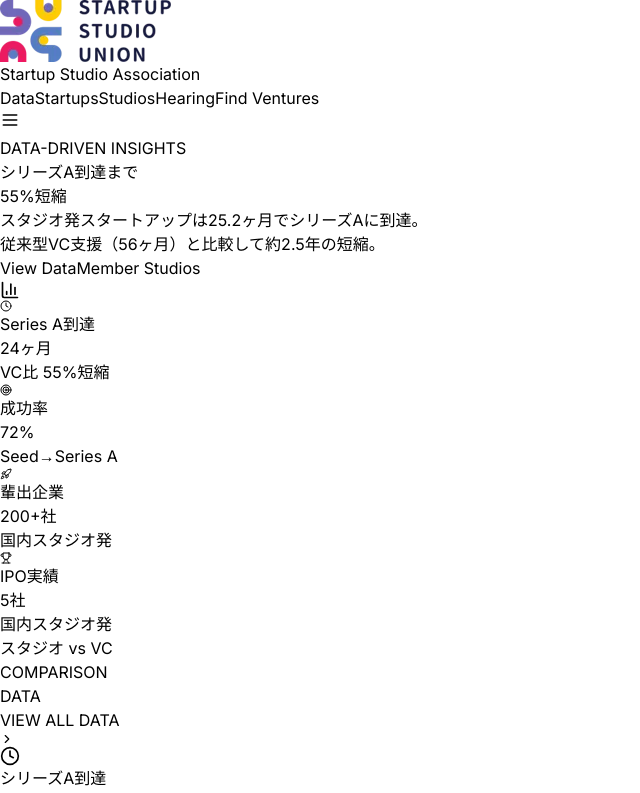
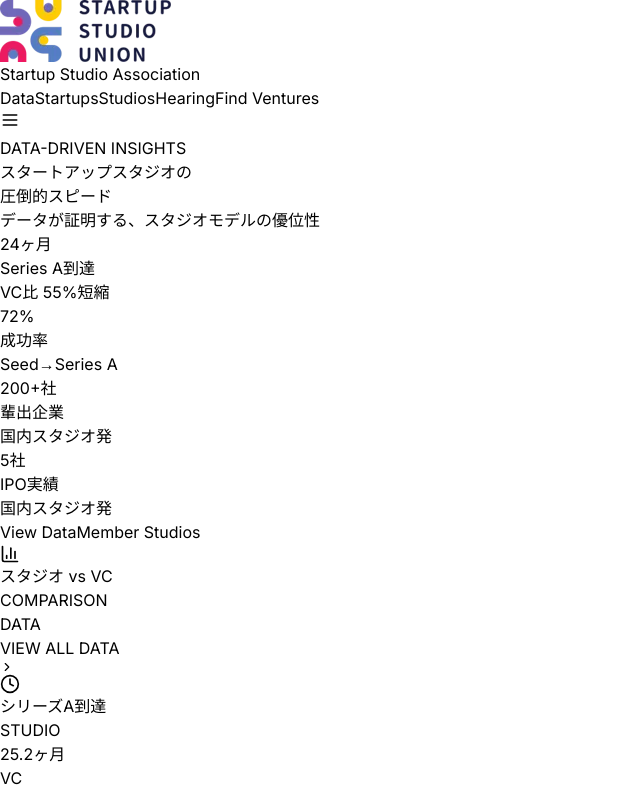
Before and after one commit to ymt201777-hash/startup-studio-association, a React (Vite) app in the folder startup-studio-association/client/: page / in a window 1280 px wide. Shown: the top 793 px of the page, without its empty margins (0-640 px from the left). Built offline with nearby package versions, Linux system fonts and the light colour scheme.

Commit message:
Update App.tsx

```diff
--- a/startup-studio-association/client/src/App.tsx
+++ b/startup-studio-association/client/src/App.tsx
@@ -623,54 +623,98 @@
 
       {viewMode === 'top' && (
         <>
-          {/* Hero Section - 更新されたメッセージ */}
-          <section className="relative pt-32 sm:pt-40 md:pt-48 lg:pt-64 pb-20 sm:pb-28 md:pb-32 lg:pb-52 overflow-hidden">
+          {/* Hero Section - バン！バン！デザイン */}
+          <section className="relative pt-28 sm:pt-36 md:pt-44 pb-16 sm:pb-20 md:pb-28 overflow-hidden">
             <div className="absolute top-0 left-1/2 -translate-x-1/2 w-full max-w-[1000px] h-[400px] md:h-[600px] bg-blue-500/10 blur-[80px] md:blur-[120px] rounded-full pointer-events-none"></div>
-            <div className="max-w-7xl mx-auto px-4 sm:px-6 relative z-10 text-center md:text-left">
-              <div className="max-w-4xl mx-auto md:mx-0">
+            <div className="max-w-7xl mx-auto px-4 sm:px-6 relative z-10">
+              {/* Tag */}
+              <div className="text-center mb-6 md:mb-8">
                 <Tag color="green">DATA-DRIVEN INSIGHTS</Tag>
-                <h1 className="text-3xl sm:text-5xl md:text-6xl lg:text-7xl xl:text-8xl font-black mt-6 md:mt-8 mb-8 md:mb-10 leading-[1.1] md:leading-[1.05] tracking-tighter text-white">
-                  シリーズA到達まで<br />
-                  <span className="bg-gradient-to-r from-blue-400 via-purple-400 to-red-400 bg-clip-text text-transparent">55%短縮</span>
-                </h1>
-                <p className="text-sm sm:text-lg md:text-xl lg:text-2xl text-gray-400 mb-10 md:mb-14 leading-relaxed font-medium max-w-2xl tracking-wide">
-                  スタジオ発スタートアップは25.2ヶ月でシリーズAに到達。<br className="hidden md:block" />
-                  従来型VC支援（56ヶ月）と比較して約2.5年の短縮。
-                </p>
-                <div className="flex flex-col sm:flex-row justify-center md:justify-start gap-4 md:gap-6">
-                  <button onClick={() => {setViewMode('comparison'); window.scrollTo(0,0)}} className="bg-gradient-to-r from-blue-600 to-purple-600 text-white px-8 md:px-10 py-4 md:py-5 rounded-xl md:rounded-2xl font-black text-sm md:text-lg hover:shadow-[0_0_40px_rgba(59,130,246,0.3)] hover:-translate-y-1 transition-all flex items-center justify-center gap-3 border border-white/10 uppercase tracking-wider">
-                    View Data <BarChart3 size={20} />
-                  </button>
-                  <button onClick={() => {setViewMode('studios'); window.scrollTo(0,0)}} className="bg-white/5 backdrop-blur-lg text-white border border-white/10 px-8 md:px-10 py-4 md:py-5 rounded-xl md:rounded-2xl font-black text-sm md:text-lg hover:bg-white/10 transition-all uppercase tracking-wider">
-                    Member Studios
-                  </button>
+              </div>
+
+              {/* Main Headline */}
+              <h1 className="text-3xl sm:text-5xl md:text-6xl lg:text-7xl font-black text-center mb-4 md:mb-6 leading-tight tracking-tighter text-white">
+                スタートアップスタジオの<br />
+                <span className="bg-gradient-to-r from-blue-400 via-purple-400 to-red-400 bg-clip-text text-transparent">
+                  圧倒的スピード
+                </span>
+              </h1>
+
+              <p className="text-gray-400 text-center text-sm sm:text-lg md:text-xl mb-10 md:mb-14 max-w-2xl mx-auto">
+                データが証明する、スタジオモデルの優位性
+              </p>
+
+              {/* ★ メインの4つ横並び Stats - バン！バン！ */}
+              <div className="grid grid-cols-2 md:grid-cols-4 gap-3 sm:gap-4 md:gap-6 mb-10 md:mb-14">
+                {/* 1. Series A到達 */}
+                <div className="relative group">
+                  <div className="absolute inset-0 bg-gradient-to-br from-blue-500/20 to-blue-600/5 rounded-2xl md:rounded-3xl blur-xl group-hover:blur-2xl transition-all"></div>
+                  <div className="relative bg-[#12121a] border border-blue-500/30 rounded-2xl md:rounded-3xl p-4 sm:p-6 md:p-8 text-center hover:border-blue-400/50 transition-all hover:-translate-y-1">
+                    <div className="flex items-baseline justify-center gap-1 mb-2 md:mb-3">
+                      <span className="text-4xl sm:text-5xl md:text-6xl lg:text-7xl font-black text-white tracking-tighter">24</span>
+                      <span className="text-lg sm:text-xl md:text-2xl font-bold text-blue-400">ヶ月</span>
+                    </div>
+                    <p className="text-xs sm:text-sm md:text-base font-bold text-gray-300 mb-2">Series A到達</p>
+                    <span className="inline-block px-2 sm:px-3 py-1 rounded-full bg-blue-500/20 text-blue-400 text-[10px] sm:text-xs font-black">
+                      VC比 55%短縮
+                    </span>
+                  </div>
+                </div>
+
+                {/* 2. 成功率 */}
+                <div className="relative group">
+                  <div className="absolute inset-0 bg-gradient-to-br from-green-500/20 to-green-600/5 rounded-2xl md:rounded-3xl blur-xl group-hover:blur-2xl transition-all"></div>
+                  <div className="relative bg-[#12121a] border border-green-500/30 rounded-2xl md:rounded-3xl p-4 sm:p-6 md:p-8 text-center hover:border-green-400/50 transition-all hover:-translate-y-1">
+                    <div className="flex items-baseline justify-center gap-1 mb-2 md:mb-3">
+                      <span className="text-4xl sm:text-5xl md:text-6xl lg:text-7xl font-black text-white tracking-tighter">72</span>
+                      <span className="text-lg sm:text-xl md:text-2xl font-bold text-green-400">%</span>
+                    </div>
+                    <p className="text-xs sm:text-sm md:text-base font-bold text-gray-300 mb-2">成功率</p>
+                    <span className="inline-block px-2 sm:px-3 py-1 rounded-full bg-green-500/20 text-green-400 text-[10px] sm:text-xs font-black">
+                      Seed→Series A
+                    </span>
+                  </div>
+                </div>
+
+                {/* 3. 輩出企業 */}
+                <div className="relative group">
+                  <div className="absolute inset-0 bg-gradient-to-br from-purple-500/20 to-purple-600/5 rounded-2xl md:rounded-3xl blur-xl group-hover:blur-2xl transition-all"></div>
+                  <div className="relative bg-[#12121a] border border-purple-500/30 rounded-2xl md:rounded-3xl p-4 sm:p-6 md:p-8 text-center hover:border-purple-400/50 transition-all hover:-translate-y-1">
+                    <div className="flex items-baseline justify-center gap-1 mb-2 md:mb-3">
+                      <span className="text-4xl sm:text-5xl md:text-6xl lg:text-7xl font-black text-white tracking-tighter">200</span>
+                      <span className="text-lg sm:text-xl md:text-2xl font-bold text-purple-400">+社</span>
+                    </div>
+                    <p className="text-xs sm:text-sm md:text-base font-bold text-gray-300 mb-2">輩出企業</p>
+                    <span className="inline-block px-2 sm:px-3 py-1 rounded-full bg-purple-500/20 text-purple-400 text-[10px] sm:text-xs font-black">
+                      国内スタジオ発
+                    </span>
+                  </div>
+                </div>
+
+                {/* 4. IPO実績 */}
+                <div className="relative group">
+                  <div className="absolute inset-0 bg-gradient-to-br from-red-500/20 to-red-600/5 rounded-2xl md:rounded-3xl blur-xl group-hover:blur-2xl transition-all"></div>
+                  <div className="relative bg-[#12121a] border border-red-500/30 rounded-2xl md:rounded-3xl p-4 sm:p-6 md:p-8 text-center hover:border-red-400/50 transition-all hover:-translate-y-1">
+                    <div className="flex items-baseline justify-center gap-1 mb-2 md:mb-3">
+                      <span className="text-4xl sm:text-5xl md:text-6xl lg:text-7xl font-black text-white tracking-tighter">5</span>
+                      <span className="text-lg sm:text-xl md:text-2xl font-bold text-red-400">社</span>
+                    </div>
+                    <p className="text-xs sm:text-sm md:text-base font-bold text-gray-300 mb-2">IPO実績</p>
+                    <span className="inline-block px-2 sm:px-3 py-1 rounded-full bg-red-500/20 text-red-400 text-[10px] sm:text-xs font-black">
+                      国内スタジオ発
+                    </span>
+                  </div>
                 </div>
               </div>
-            </div>
-          </section>
 
-          {/* Stats Section - スピード感重視の数字 */}
-          <section className="relative z-10 -mt-6 sm:-mt-10 px-4 sm:px-6">
-            <div className="max-w-7xl mx-auto bg-white/[0.03] backdrop-blur-3xl border border-white/10 rounded-[1.5rem] sm:rounded-[2.5rem] p-6 sm:p-10 md:p-16">
-              <div className="grid grid-cols-2 md:grid-cols-4 gap-6 sm:gap-12">
-                {[
-                  { label: "Series A到達", value: "24", unit: "ヶ月", icon: Clock, color: "text-blue-400", source: "VC比 55%短縮" },
-                  { label: "成功率", value: "72", unit: "%", icon: Target, color: "text-green-400", source: "Seed→Series A" },
-                  { label: "輩出企業", value: "200+", unit: "社", icon: Rocket, color: "text-purple-400", source: "国内スタジオ発" },
-                  { label: "IPO実績", value: "5", unit: "社", icon: Trophy, color: "text-red-400", source: "国内スタジオ発" },
-                ].map((stat, idx) => (
-                  <div key={idx} className="flex flex-col items-center md:items-start group">
-                    <div className="flex items-center gap-2 mb-2 sm:mb-4">
-                      <div className={`p-1 rounded-md bg-white/5 ${stat.color} group-hover:scale-110 transition-transform`}><stat.icon size={12} /></div>
-                      <span className="text-[8px] sm:text-[10px] font-black text-gray-500 uppercase tracking-[0.2em] md:tracking-[0.3em]">{stat.label}</span>
-                    </div>
-                    <div className="flex items-baseline gap-1">
-                      <span className="text-2xl sm:text-3xl md:text-4xl lg:text-5xl font-black text-white tracking-tighter">{stat.value}</span>
-                      <span className="text-[10px] sm:text-xs md:text-sm font-bold text-gray-500">{stat.unit}</span>
-                    </div>
-                    <span className="text-[8px] text-gray-600 mt-1">{stat.source}</span>
-                  </div>
-                ))}
+              {/* CTA Buttons */}
+              <div className="flex flex-col sm:flex-row justify-center gap-4 md:gap-6">
+                <button onClick={() => {setViewMode('comparison'); window.scrollTo(0,0)}} className="bg-gradient-to-r from-blue-600 to-purple-600 text-white px-8 md:px-10 py-4 md:py-5 rounded-xl md:rounded-2xl font-black text-sm md:text-lg hover:shadow-[0_0_40px_rgba(59,130,246,0.3)] hover:-translate-y-1 transition-all flex items-center justify-center gap-3 border border-white/10 uppercase tracking-wider">
+                  View Data <BarChart3 size={20} />
+                </button>
+                <button onClick={() => {setViewMode('studios'); window.scrollTo(0,0)}} className="bg-white/5 backdrop-blur-lg text-white border border-white/10 px-8 md:px-10 py-4 md:py-5 rounded-xl md:rounded-2xl font-black text-sm md:text-lg hover:bg-white/10 transition-all uppercase tracking-wider">
+                  Member Studios
+                </button>
               </div>
             </div>
           </section>
```
